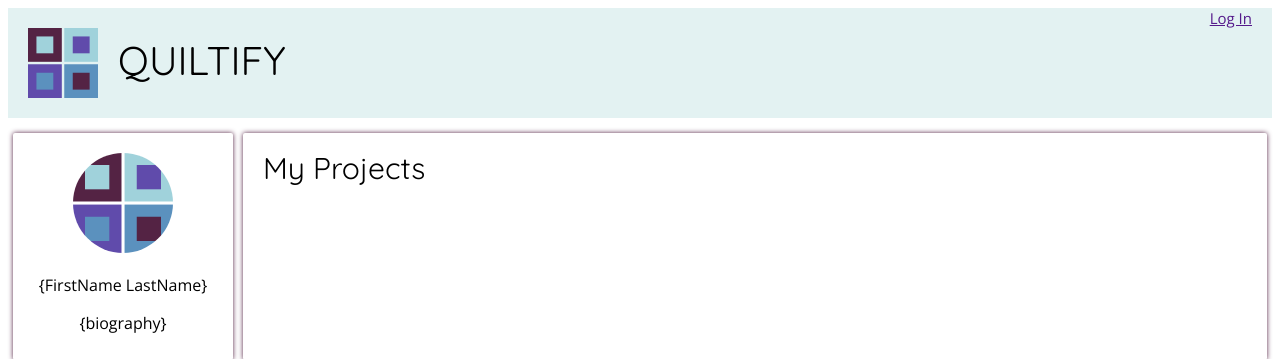
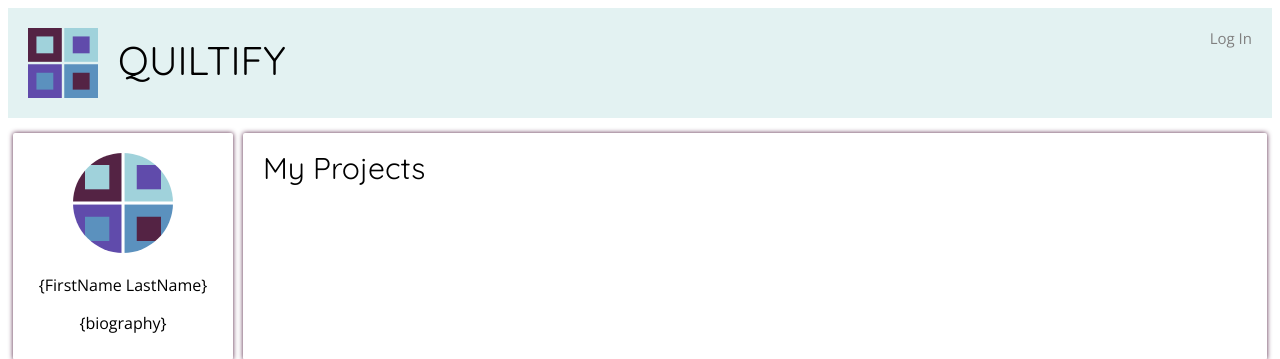
Before and after one commit to matthewmorales401/quiltify, a Python web app: template templates/profile.html in a window 1280 px wide. Shown: the top 359 px of the page. Run offline with Jinja, Linux system fonts and the light colour scheme; the template is opened without the code that fills it, so the values that code supplies are empty.

Commit message:
updates to stylesheet and profile

```diff
--- a/stylesheets/stylesheet.css
+++ b/stylesheets/stylesheet.css
@@ -26,6 +26,15 @@ h2 {
   line-height: 0px;
   padding-left: 10px;
   font-weight: normal;
+}
+
+a {
+  color: gray;
+  text-decoration: none;
+}
+
+a:hover {
+  color: #542344;
 }
 
 a.logo {
--- a/templates/profile.html
+++ b/templates/profile.html
@@ -15,6 +15,7 @@
       <p>email</p>
       <p>View Profile | <a href="{{logout_url}}">Log Out</a><p>
     {% else %}
+      <br><br>
       <a href="{{login_url}}">Log In</a>
     {% endif %}
   </div>
```
